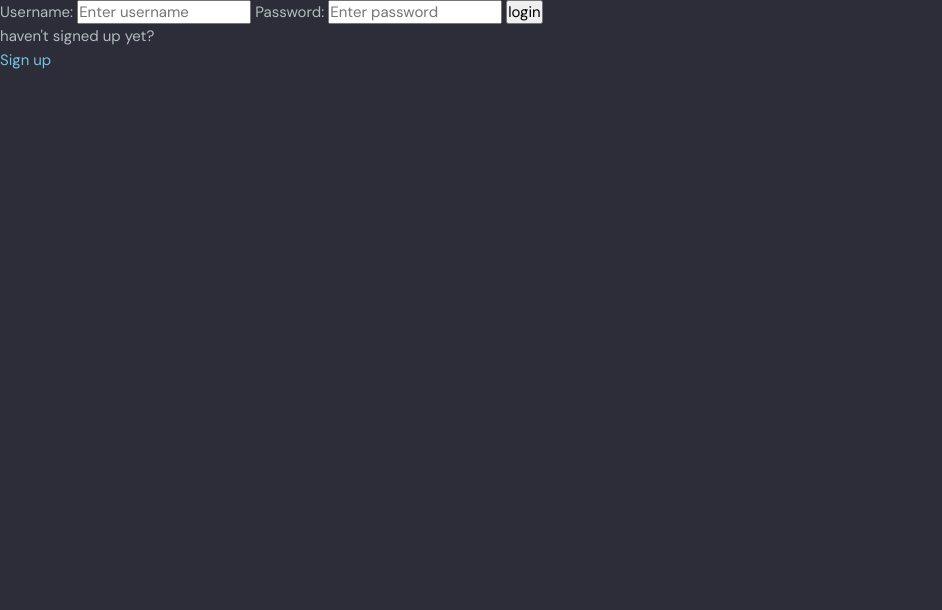
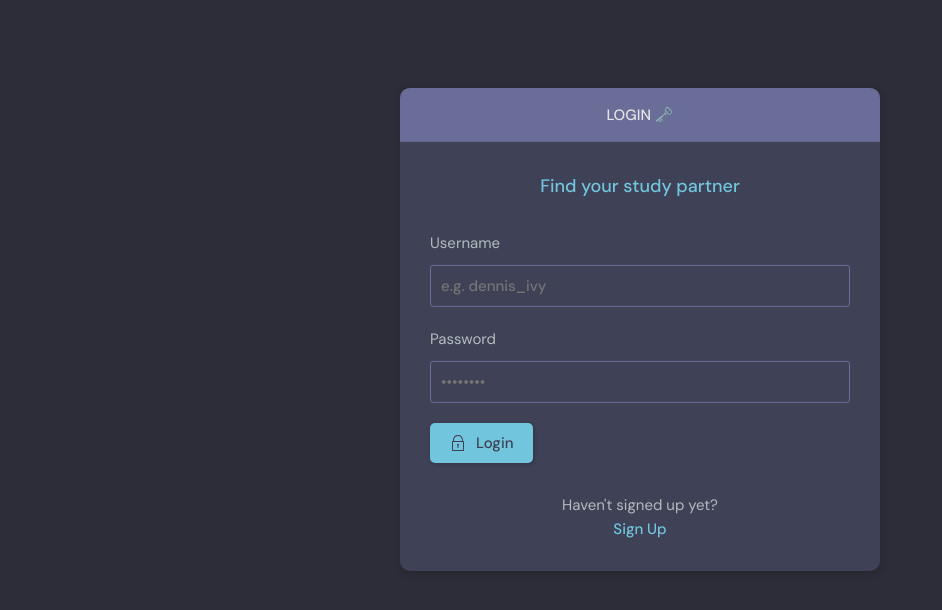
Before and after one commit to Mikku0/Django_games_app, a Django app: page /login/ in a window 1280 px wide. Shown: the part 90-700 px from the top of the page, without its empty margins (0-942 px from the left). Run offline with Django 5.2, Linux system fonts and the light colour scheme.

Commit message:
added login/register theme

```diff
--- a/game_cat/base/templates/base/login_register.html
+++ b/game_cat/base/templates/base/login_register.html
@@ -1,35 +1,104 @@
 {% extends 'main.html' %}
-
-
 {% block content %}
-
+<main class="auth layout">
 
     {% if page == 'login' %}
-<div>
-    <form method="POST" action="">
+    <div class="container">
+        <div class="layout__box">
+            <div class="layout__boxHeader">
+                <div class="layout__boxTitle">
+                    <h3>Login 🗝️</h3>
+                </div>
+            </div>
+            <div class="layout__body">
+                <h2 class="auth__tagline">Find your study partner</h2>
+                <form class="form" action="" method="POST">
+                    {% csrf_token %}
+                    <div class="form__group form__group">
+                        <label for="room_name">Username</label>
+                        <input id="username" name="username" type="text" placeholder="e.g. dennis_ivy"/>
+                    </div>
+                    <div class="form__group">
+                        <label for="password">Password</label>
+                        <input
+                                id="password"
+                                name="password"
+                                type="password"
+                                placeholder="&bull;&bull;&bull;&bull;&bull;&bull;&bull;&bull;"
+                        />
+                    </div>
+                    <button class="btn btn--main" type="submit">
+                        <svg
+                                version="1.1"
+                                xmlns="http://www.w3.org/2000/svg"
+                                width="32"
+                                height="32"
+                                viewBox="0 0 32 32"
+                        >
+                            <title>lock</title>
+                            <path
+                                    d="M27 12h-1v-2c0-5.514-4.486-10-10-10s-10 4.486-10 10v2h-1c-0.553 0-1 0.447-1 1v18c0 0.553 0.447 1 1 1h22c0.553 0 1-0.447 1-1v-18c0-0.553-0.447-1-1-1zM8 10c0-4.411 3.589-8 8-8s8 3.589 8 8v2h-16v-2zM26 30h-20v-16h20v16z"
+                            ></path>
+                            <path
+                                    d="M15 21.694v4.306h2v-4.306c0.587-0.348 1-0.961 1-1.694 0-1.105-0.895-2-2-2s-2 0.895-2 2c0 0.732 0.413 1.345 1 1.694z"
+                            ></path>
+                        </svg>
+                        Login
+                    </button>
+                </form>
+                <div class="auth__action">
+                    <p>Haven't signed up yet?</p>
+                    <a href="{% url 'register' %}" class="btn btn--link">Sign Up</a>
+                </div>
+            </div>
+        </div>
+    </div>
+    {% else %}
+    <div class="container">
+        <div class="layout__box">
+            <div class="layout__boxHeader">
+                <div class="layout__boxTitle">
+                    <h3>Register 🔒</h3>
+                </div>
+            </div>
+            <div class="layout__body">
+                <h2 class="auth__tagline">Find your study partner</h2>
+                <form class="form" action="" method="POST">
                     {% csrf_token %}
 
-        <label>Username:</label>
-        <input type="text" name="username" placeholder="Enter username">
-        <label>Password:</label>
-        <input type="password" name="password" placeholder="Enter password">
+                    {% for field in form %}
+                    <div class="form__group form__group">
+                        <label for="room_name">{{field.label}}</label>
+                        {{field}}
+                    </div>
+                    {% endfor %}
 
-        <input type="submit" value="login">
+                    <button class="btn btn--main" type="submit">
+                        <svg
+                                version="1.1"
+                                xmlns="http://www.w3.org/2000/svg"
+                                width="32"
+                                height="32"
+                                viewBox="0 0 32 32"
+                        >
+                            <title>lock</title>
+                            <path
+                                    d="M27 12h-1v-2c0-5.514-4.486-10-10-10s-10 4.486-10 10v2h-1c-0.553 0-1 0.447-1 1v18c0 0.553 0.447 1 1 1h22c0.553 0 1-0.447 1-1v-18c0-0.553-0.447-1-1-1zM8 10c0-4.411 3.589-8 8-8s8 3.589 8 8v2h-16v-2zM26 30h-20v-16h20v16z"
+                            ></path>
+                            <path
+                                    d="M15 21.694v4.306h2v-4.306c0.587-0.348 1-0.961 1-1.694 0-1.105-0.895-2-2-2s-2 0.895-2 2c0 0.732 0.413 1.345 1 1.694z"
+                            ></path>
+                        </svg>
+                        Register
+                    </button>
                 </form>
-    <p>haven't signed up yet?</p>
-    <a href="{% url 'register' %}">Sign up</a>
+                <div class="auth__action">
+                    <p>Already signed up yet?</p>
+                    <a href="{% url 'login' %}" class="btn btn--link">Login</a>
                 </div>
-{% else %}
-<div>
-    <form method="POST" action="">
-        {% csrf_token %}
-        {{form.as_p}}
-        <input type="submit" value="Register">
-    </form>
-
-    <p>already signed up?</p>
-    <a href="{% url 'login' %}">Login</a>
+            </div>
+        </div>
     </div>
     {% endif %}
-
+</main>
 {% endblock content %}
--- a/game_cat/base/templates/base/update-user.html
+++ b/game_cat/base/templates/base/update-user.html
@@ -28,7 +28,7 @@
                     {% endfor %}
 
                     <div class="form__action">
-                        <a class="btn btn--dark" href="index.html">Cancel</a>
+                        <a class="btn btn--dark" href="{{request.META.HTTP_REFERER}}">Cancel</a>
                         <button class="btn btn--main" type="submit">Update</button>
                     </div>
                 </form>
```
Also changed, not shown: game_cat/base/templates/base/login_register_old.html (added, +32 -0 lines), game_cat/theme/login.html (deleted, +0 -118 lines), game_cat/db.sqlite3. Lines whose indentation alone changed are shown as unchanged.
